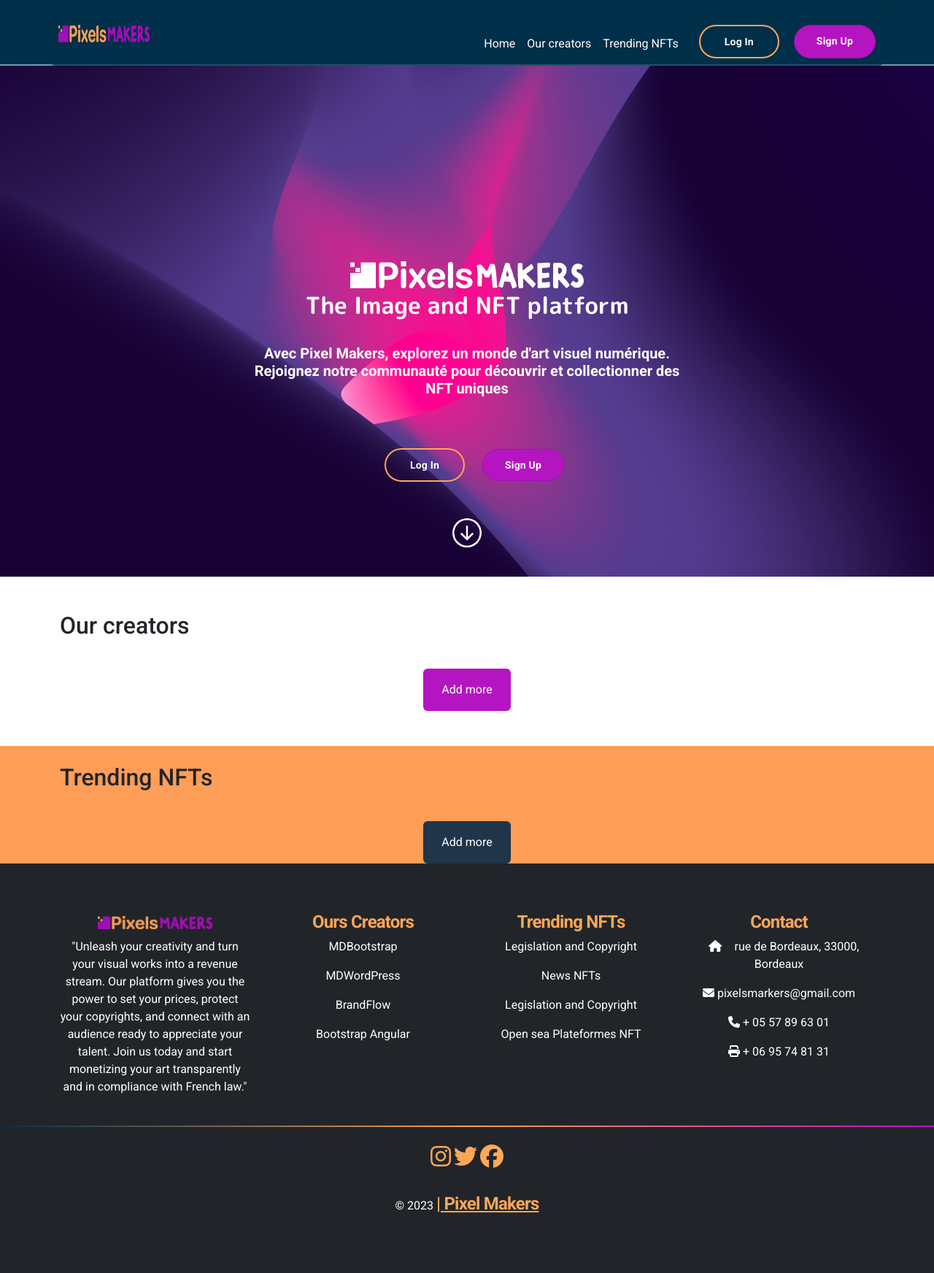
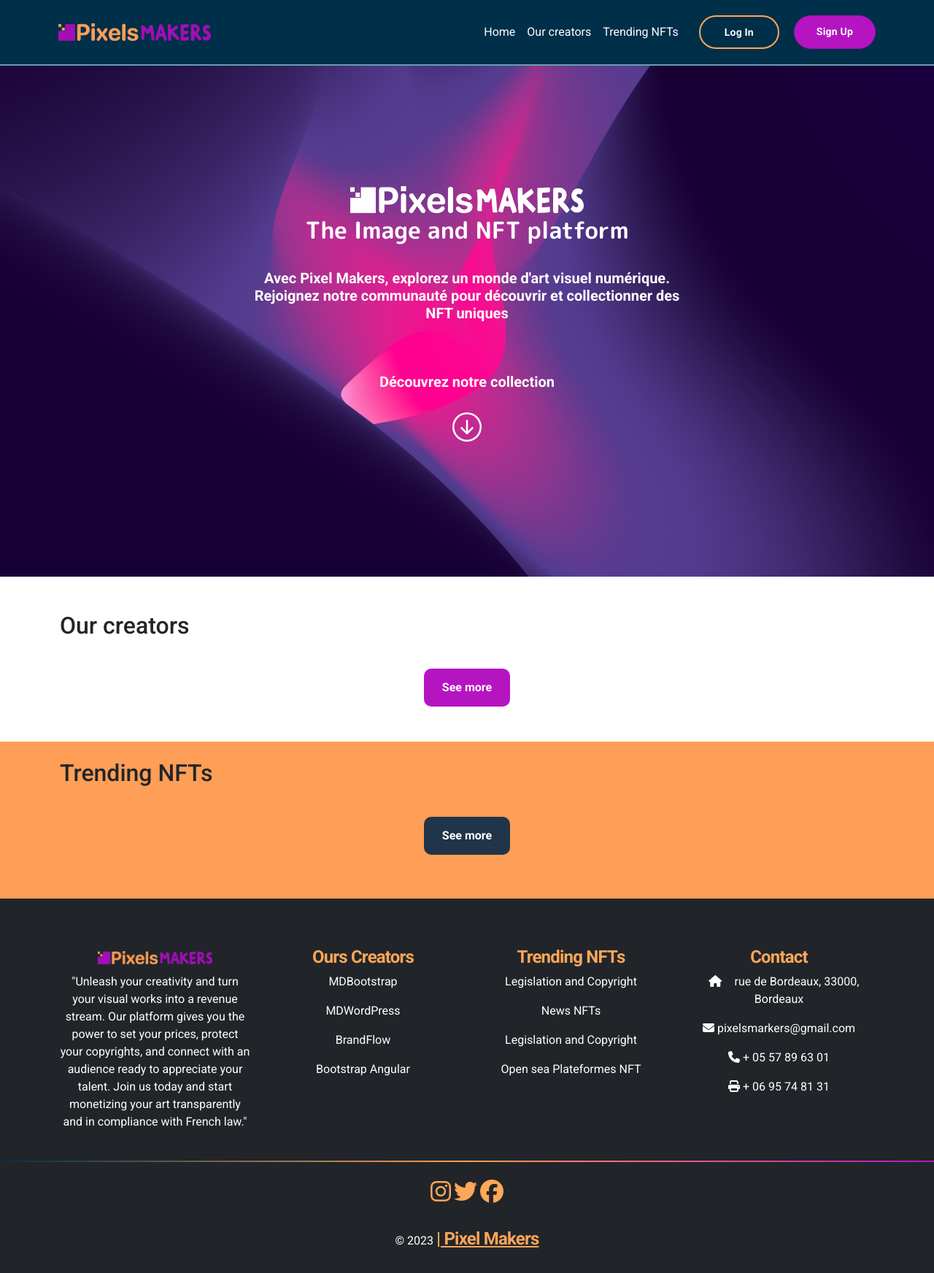
Before and after one commit to Tomasspit2/NFT-project, a Symfony app: template templates/homepage/index.html.twig in a window 1280 px wide. Shown: the whole page at 73% size. Before the commit the page ends 1661 px from the top, so only its background shows below. Run offline with Twig, Linux system fonts and the light colour scheme; the template is opened without the code that fills it, so the values that code supplies are empty; some libraries are stand-ins or nearby versions.

Commit message:
hero and home page adjustments

```diff
--- a/public/css/buttons.css
+++ b/public/css/buttons.css
@@ -44,18 +44,37 @@
     --bs-btn-active-bg:#47B7CD;
     --bs-btn-hover-border-color: 3px solid #FFA658;
 }
-
 .button-nfts {
     padding: 16px 24px;
-    border-radius: 6px;
+    border-radius: 10px;
     background: #20354A;
     color: white;
+    font-family: 'Roboto', sans-serif;
+    font-size: 16px;
+    font-style: normal;
+    font-weight: 600;
+    line-height: 18px; /* 112.5% */
 }
-
-
+.button-nfts:hover{
+    background: #47B7CD;
+    color: #FFFFFF;
+    -webkit-box-shadow: 0px 0px 10px 0px rgba(5,11,25,0.30);
+    box-shadow: 0px 0px 10px 0px rgba(5,11,25,0.30);
+}
 .button-creators {
     padding: 16px 24px;
-    border-radius: 6px;
+    border-radius: 10px;
     background: #B515C1;
-    color: white;
+    color: #FFFFFF;
+    font-family: 'Roboto', sans-serif;
+    font-size: 16px;
+    font-style: normal;
+    font-weight: 600;
+    line-height: 18px; /* 112.5% */
 }
+.button-creators:hover{
+    background: #47B7CD;
+    color: #FFFFFF;
+    -webkit-box-shadow: 0px 0px 10px 0px rgba(5,11,25,0.30);
+    box-shadow: 0px 0px 10px 0px rgba(5,11,25,0.30);
+}
--- a/public/css/hero.css
+++ b/public/css/hero.css
@@ -8,7 +8,7 @@
     background-size:cover;
     background-attachment: fixed;
     flex-direction: column;
-    justify-content: flex-end;
+    justify-content: center;
     align-items: center;
 }
 .custom-heroRow{
@@ -53,9 +53,26 @@
 }
 .arrowContainer{
     margin-bottom: 40px;
+    display: flex;
+    flex-direction: column;
+    align-items: center;
+    justify-content: flex-end;
+}
+.arrowContainer p{
+    color: #FFF;
+    text-align: center;
+    font-family: Roboto;
+    font-size: 20px;
+    font-style: normal;
+    font-weight: 700;
+    line-height: normal;
+    margin-bottom: 30px;
 }
 .bi-arrow-down-circle{
     width: 2.5em;
     height: 2.5em;
     fill: #FFFFFF;
 }
+.bi-arrow-down-circle:hover{
+    fill: #FFA658;
+}
--- a/public/css/homepage-creators.css
+++ b/public/css/homepage-creators.css
@@ -1,5 +1,5 @@
 .cd-custom-card {
-    width: 223px;
+    width: 100%;
     height: 285px;
     position: relative;
     overflow: hidden;
@@ -32,6 +32,7 @@
 
 .cd-trending {
     background: #FF9E56;
+    padding-bottom: 60px;
 }
 
 .cd-artist-name, .cd-h5 {
--- a/public/css/navBar.css
+++ b/public/css/navBar.css
@@ -10,9 +10,17 @@
     padding: 10px;
     align-items: center;
 }
-.navbar-brand img{
+.navbar-logo{
+    display: flex;
+    max-width: 279px;
+    height: auto;
+    flex-shrink: 0;
+    line-height: normal;
+}
+.navbar-logo img{
     width: 100%;
 }
+
 .navbar-nav .nav-link.active{
     color: #FF9E56;!important;
 }
@@ -43,18 +51,35 @@
     box-shadow: none;
 }
 #navbarSupportedContent > ul {
-    align-items: end;
-    margin: 15px 10px 0 0;
+    align-items: center;
+    margin: 0;
 }
 #navbarSupportedContent > ul >li{
-    margin-top: 10px;
+    margin-top: 0;
 }
 
+@media screen and (max-width: 992px) {
+    #navbarSupportedContent > ul {
+        align-items: flex-end;
+        margin: 15px 10px 0 0;
+    }
+
+    #navbarSupportedContent > ul > li {
+        margin-top: 10px;
+    }
+}
 @media screen and (max-width: 770px){
+    #navbarSupportedContent > ul {
+        align-items: flex-end;
+        margin: 15px 10px 0 0;
+    }
+    #navbarSupportedContent > ul >li{
+        margin-top: 10px;
+    }
     .log-container{
         flex-direction: column;
     }
-    .log-container button {
+    .log-container a {
         margin-top: 10px;
     }
 }
--- a/templates/_includes/hero.html.twig
+++ b/templates/_includes/hero.html.twig
@@ -7,13 +7,11 @@
                 <h1>The Image and NFT platform</h1>
                 <h5>Avec Pixel Makers, explorez un monde d'art visuel numérique.
                     Rejoignez notre communauté pour découvrir et collectionner des NFT uniques</h5>
-                <div class="buttonsContainer">
-                        <button class="btn btn-primary custom-logIn" type="button">Log In</button>
-                        <button class="btn btn-primary custom-signUp" type="button">Sign Up</button>
-                </div>
-                <div class="arrowContainer"><svg xmlns="http://www.w3.org/2000/svg"  fill="currentColor" class="bi bi-arrow-down-circle" viewBox="0 0 16 16">
+                <div class="arrowContainer">
+                    <p>Découvrez notre collection</p>
+                    <a href="#artworks" class="arrowHero"><svg xmlns="http://www.w3.org/2000/svg"  fill="currentColor" class="bi bi-arrow-down-circle" viewBox="0 0 16 16">
                         <path fill-rule="evenodd" d="M1 8a7 7 0 1 0 14 0A7 7 0 0 0 1 8zm15 0A8 8 0 1 1 0 8a8 8 0 0 1 16 0zM8.5 4.5a.5.5 0 0 0-1 0v5.793L5.354 8.146a.5.5 0 1 0-.708.708l3 3a.5.5 0 0 0 .708 0l3-3a.5.5 0 0 0-.708-.708L8.5 10.293V4.5z"/>
-                    </svg></div>
+                    </svg></a></div>
             </div>
         </div>
     </div>
--- a/templates/_includes/navbar.html.twig
+++ b/templates/_includes/navbar.html.twig
@@ -1,6 +1,6 @@
 <nav class="navbar fixed-top navbar-expand-lg">
     <div class="container custom-container">
-        <a class="navbar-brand" href="/homepage"><img src="{{ asset('images/LogoCouleurExoNFT.png') }}" alt="Logo Pixel-Makers" width="30" height="24">
+        <a class="navbar-logo" href="/homepage"><img src="{{ asset('images/LogoCouleurExoNFT.png') }}" alt="Logo Pixel-Makers" width="30" height="24">
         </a>
         <button class="navbar-toggler" type="button" data-bs-toggle="collapse" data-bs-target="#navbarSupportedContent" aria-controls="navbarSupportedContent" aria-expanded="false" aria-label="Toggle navigation">
             <span class="navbar-toggler-icon"></span>
--- a/templates/base.html.twig
+++ b/templates/base.html.twig
@@ -1,5 +1,5 @@
 <!DOCTYPE html>
-<html>
+<html lang="en">
     <head>
         <meta charset="UTF-8">
         <title>{% block title %}Welcome!{% endblock %}</title>
@@ -21,6 +21,14 @@
 
         {% include '_includes/footer.html.twig' %}
         <script src="https://cdn.jsdelivr.net/npm/bootstrap@5.3.2/dist/js/bootstrap.bundle.min.js" integrity="sha384-C6RzsynM9kWDrMNeT87bh95OGNyZPhcTNXj1NW7RuBCsyN/o0jlpcV8Qyq46cDfL" crossorigin="anonymous"></script>
-        {% block scripts %}{% endblock %}
+        {% block scripts %}
+            {% if app.request.attributes.get('_route') == 'app_homepage' %}
+                <script type="text/javascript">
+                    window.addEventListener('load', function () {
+                        window.scrollTo(0, 0);
+                    });
+                </script>
+            {% endif %}
+        {% endblock %}
     </body>
 </html>
--- a/templates/homepage/index.html.twig
+++ b/templates/homepage/index.html.twig
@@ -4,12 +4,12 @@
 
 {% block body %}
     {% include '_includes/hero.html.twig' %}
-    <section class="cd-creators-section">
+    <section id="artworks" class="cd-creators-section">
         <div class="container mt-5">
             <h2 class="mb-4">Our creators</h2>
-            <div class="row">
+            <div class="row gx-3 row-cols-1 row-cols-xs-1 row-cols-sm-2 row-cols-md-3 row-cols-lg-4 row-cols-xl-5">
                 {% for artwork in artworks | slice(0, 32) %}
-                <div class="col-md-3">
+                <div class="col">
                     <a href="show/{{ artwork.id }}">
                     <div class="card cd-custom-card mb-3">
                         <img src="{{ artwork.image_url }}" alt="Artwork Image">
@@ -23,7 +23,7 @@
                 {% endfor %}
             </div>
             <div class="text-center mt-3"> <!-- Added text-center class here -->
-                <button class="btn button-creators">Add more</button>
+                <button class="btn button-creators">See more</button>
             </div>
         </div>
     </section>
@@ -31,10 +31,10 @@
     <section class="cd-trending">
         <div class="container mt-5">
             <h2 class="mb-4 pt-4">Trending NFTs</h2>
-            <div class="row">
+            <div class="row gx-3 row-cols-1 row-cols-xs-1 row-cols-sm-2 row-cols-md-3 row-cols-lg-4 row-cols-xl-5">
                 {% for nft in nfts.collections %}
                     {% if nft.image_url is not empty %}
-                        <div class="col-md-3">
+                        <div class="col">
                             <a href="{{ nft.opensea_url }}">
                             <div class="card cd-custom-card mb-3">
                                 <img src="{{ nft.image_url }}" alt="Artwork Image">
@@ -48,7 +48,7 @@
             {% endfor %}
             </div>
             <div class="text-center mt-3"> <!-- Added text-center class here -->
-                <button class="btn button-nfts">Add more</button>
+                <button class="btn button-nfts">See more</button>
             </div>
         </div>
     </section>
```
